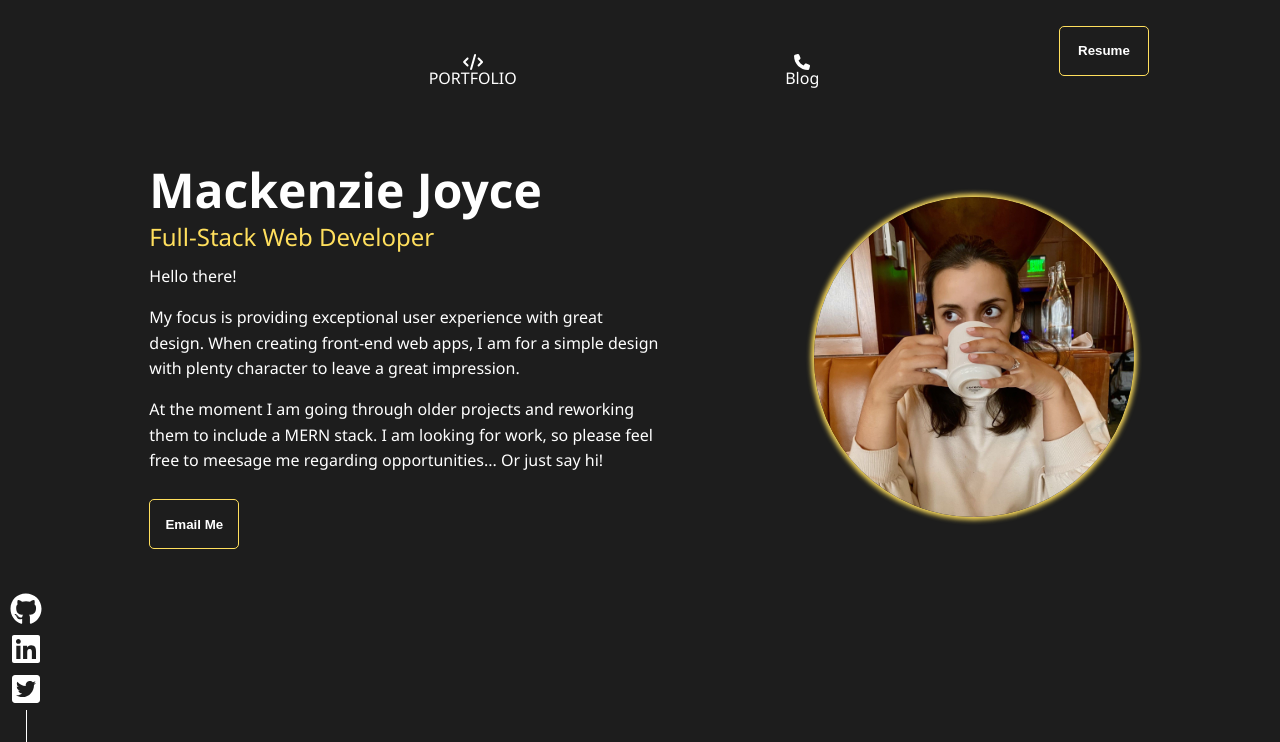
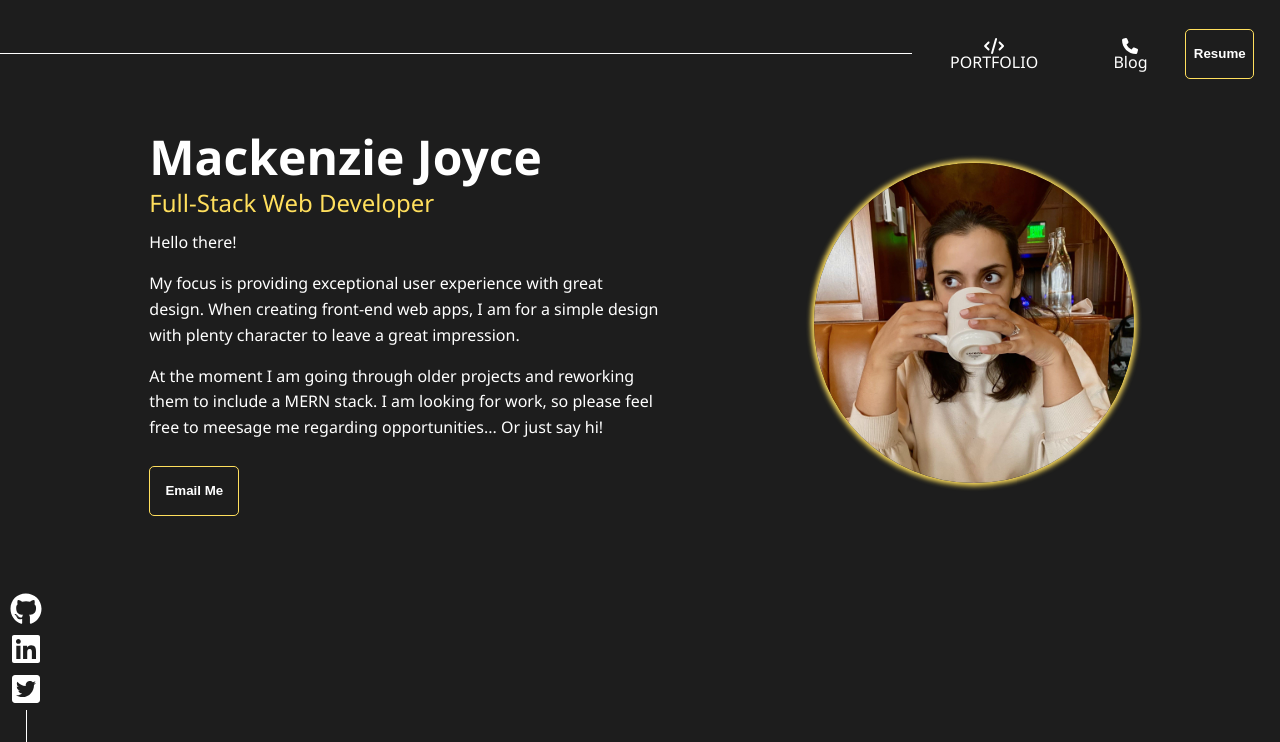
Before and after one commit to MackenzieJoyce/Portfolio, a React (Create React App) app: page / in a window 1280 px wide. Shown: the top 742 px of the page. Built offline with nearby package versions, Linux system fonts and the light colour scheme.

Commit message:
MORE LINESgit add .! Added ::Before line on nav bar

```diff
--- a/src/index.css
+++ b/src/index.css
@@ -165,10 +165,20 @@ header {
 }
 
 nav {
-  margin: 2%;
-  width: 75%;
+  width: 100%;
+  margin-right: 2%;
   display: flex;
-  justify-content: space-around
+  justify-content: flex-end;
+  align-items: center;
+}
+
+nav::before {
+  content: "";
+  display: block;
+  width: 100%;
+  height: 1px;
+  margin: 0px auto;
+  background-color: var(--light);
 }
 
 .navTab {
```
